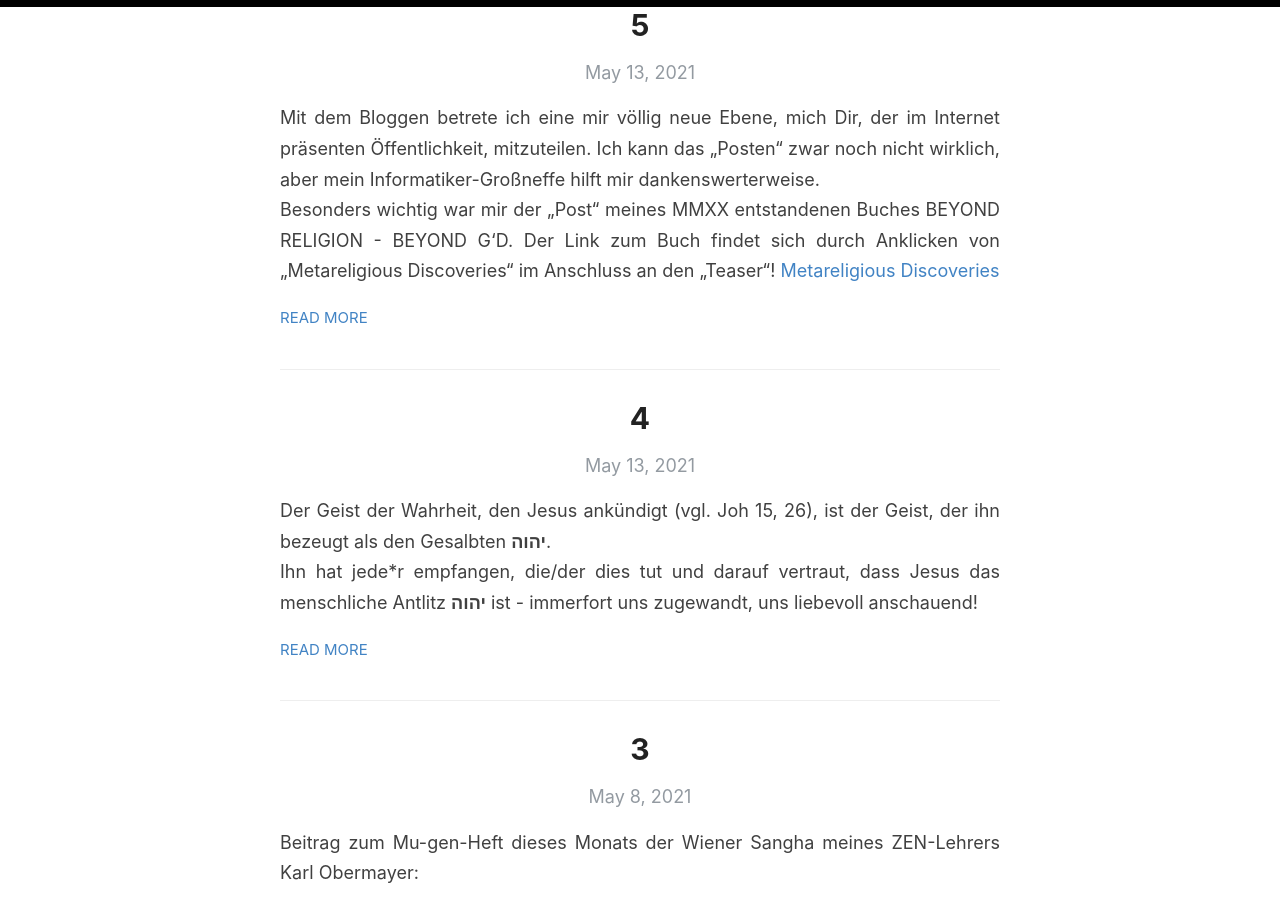
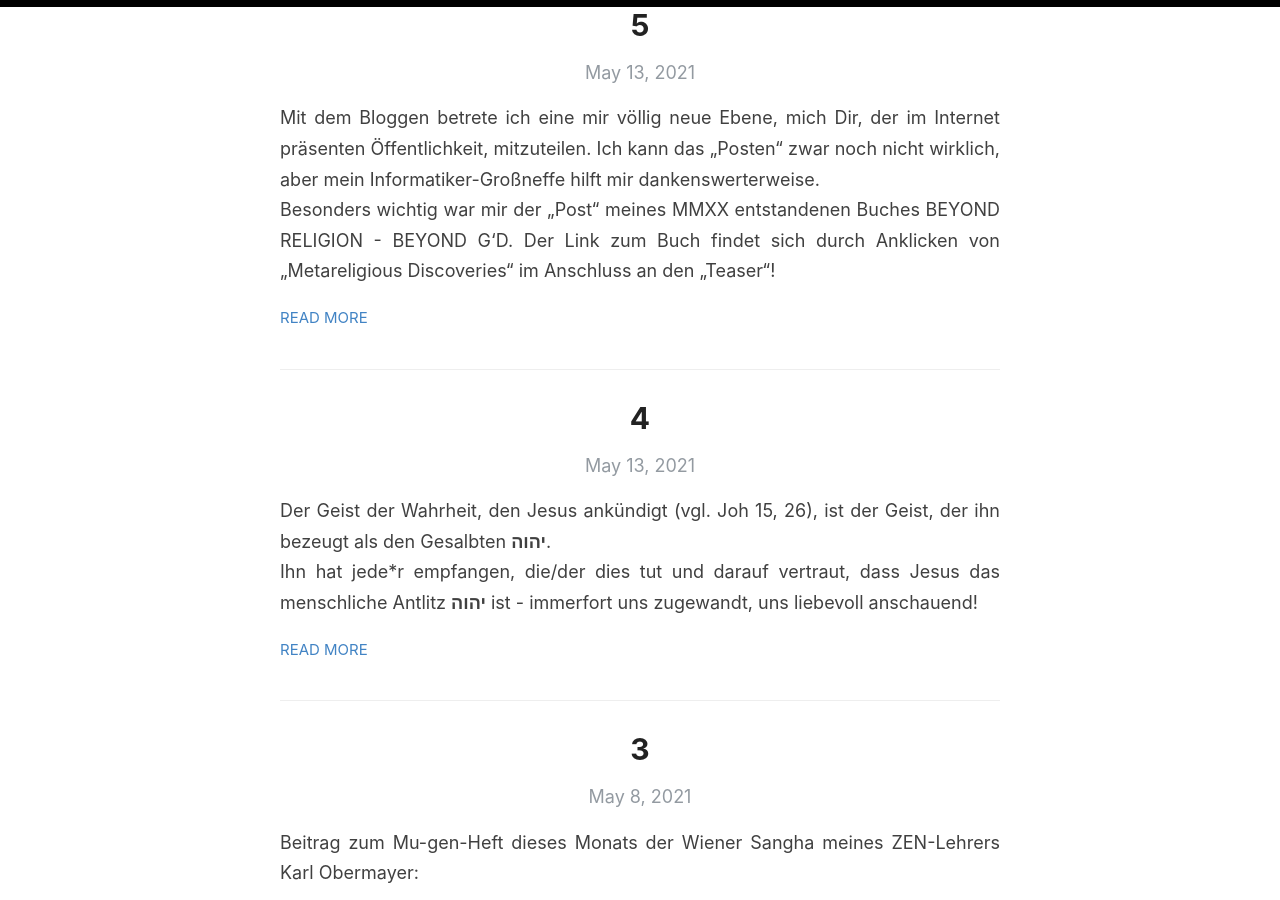
Before and after one commit to wmmr/wmmr.github.io, a Jekyll site: the page built from index.html, in a window 1280 px wide and 900 px high, scrolled down 1042 px. Built offline with Jekyll 4.4.1, drawn with Linux system fonts in a browser that asks for light colours; the list of posts is cut into pages by our own code.

Commit message:
Update 2021-05-13-5.md

```diff
--- a/_posts/2021-05-13-5.md
+++ b/_posts/2021-05-13-5.md
@@ -8,7 +8,6 @@ excerpt:
 
 Mit dem Bloggen betrete ich eine mir völlig neue Ebene, mich Dir, der im Internet präsenten Öffentlichkeit, mitzuteilen. Ich kann das „Posten“ zwar noch nicht wirklich, aber mein Informatiker-Großneffe hilft mir dankenswerterweise.\
 Besonders wichtig war mir der „Post“ meines MMXX entstandenen Buches BEYOND RELIGION - BEYOND G‘D. Der Link zum Buch findet sich durch Anklicken von „Metareligious Discoveries“ im Anschluss an den „Teaser“!
-[Metareligious Discoveries](../_pages/metareligious-discoveries)
 
 Lauter neue Wörter…J
 
```
